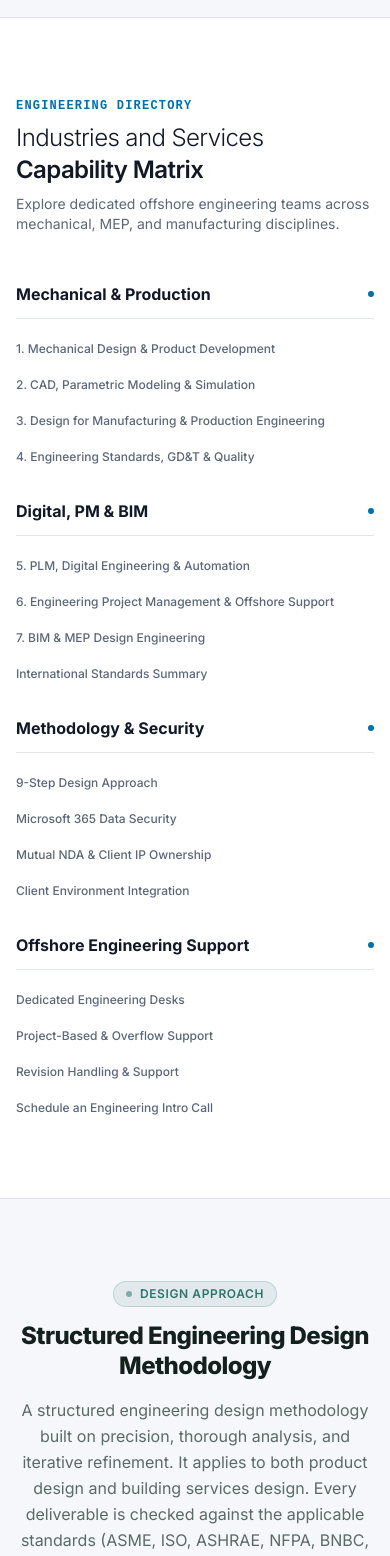
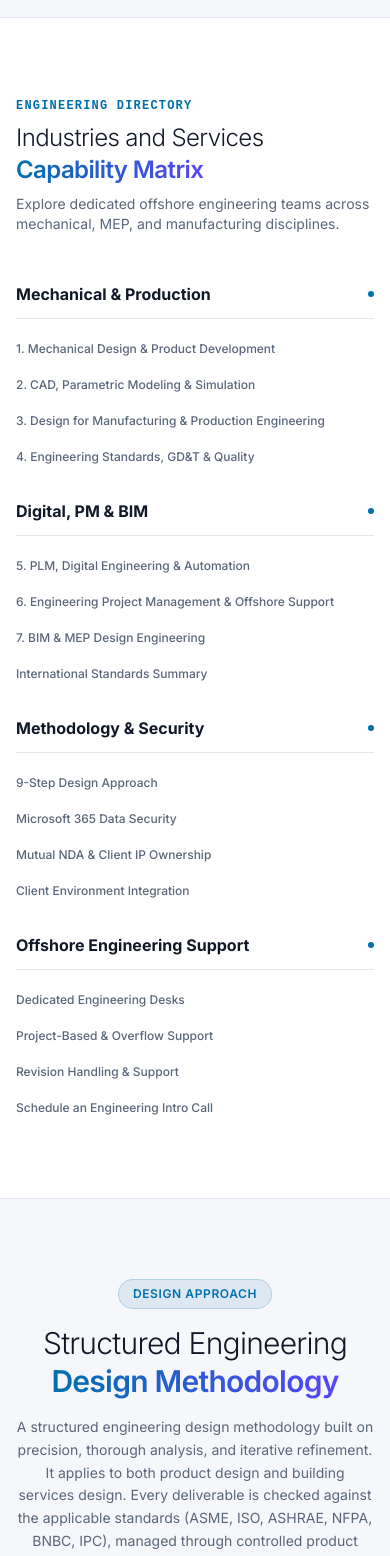
Before and after one commit to mdshafayatullahshanto/escalup, a React (Vite) app: page / in a window 390 px wide. Shown: the part 3580-5136 px from the top of the page. Built offline with nearby package versions, Linux system fonts and the light colour scheme; no server answers.

Commit message:
style(typography): apply signature gradient to key bold title words across sections

```diff
--- a/src/components/ContactSection.jsx
+++ b/src/components/ContactSection.jsx
@@ -123,7 +123,7 @@ export default function ContactSection({ onOpenCalendly }) {
 
           <h2 className="text-3xl sm:text-4xl md:text-5xl font-light text-[#111827] dark:text-white tracking-tight leading-tight mb-4">
             Request a{' '}
-            <span className="font-semibold text-[#111827] dark:text-white">
+            <span className="font-semibold bg-gradient-to-r from-[#0070AD] to-[#5846F6] bg-clip-text text-transparent">
               Detailed Engineering Quote.
             </span>
           </h2>
--- a/src/components/FAQAccordion.jsx
+++ b/src/components/FAQAccordion.jsx
@@ -30,7 +30,7 @@ export default function FAQAccordion() {
 
           <h2 className="text-3xl sm:text-4xl md:text-5xl font-light text-[#111827] dark:text-white tracking-tight leading-tight mb-4">
             Your Commonly{' '}
-            <span className="font-semibold text-[#111827] dark:text-white">
+            <span className="font-semibold bg-gradient-to-r from-[#0070AD] to-[#5846F6] bg-clip-text text-transparent">
               Asked Questions.
             </span>
           </h2>
--- a/src/components/IndustriesServicesLinks.jsx
+++ b/src/components/IndustriesServicesLinks.jsx
@@ -54,7 +54,10 @@ export default function IndustriesServicesLinks() {
             Engineering Directory
           </div>
           <h2 className="text-2xl sm:text-3xl md:text-4xl font-light text-[#111827] dark:text-white tracking-tight">
-            Industries and Services <span className="font-semibold">Capability Matrix</span>
+            Industries and Services{' '}
+            <span className="font-semibold bg-gradient-to-r from-[#0070AD] to-[#5846F6] bg-clip-text text-transparent">
+              Capability Matrix
+            </span>
           </h2>
           <p className="text-sm text-[#5A6679] dark:text-[#9BA8BA] mt-2">
             Explore dedicated offshore engineering teams across mechanical, MEP, and manufacturing disciplines.
--- a/src/components/OffshoreModel.jsx
+++ b/src/components/OffshoreModel.jsx
@@ -164,7 +164,10 @@ export default function OffshoreModel({ onOpenCalendly: _onOpenCalendly }) {
           </div>
 
           <h2 className="text-3xl sm:text-4xl md:text-5xl font-light text-[#111827] dark:text-white tracking-tight leading-tight mb-4">
-            Offshore Engineering Support
+            Dedicated Offshore{' '}
+            <span className="font-semibold bg-gradient-to-r from-[#0070AD] to-[#5846F6] bg-clip-text text-transparent">
+              Engineering Support
+            </span>
           </h2>
 
           <p className="text-base sm:text-lg text-[#0070AD] dark:text-[#38BDF8] font-medium mb-4">
@@ -404,7 +407,10 @@ export default function OffshoreModel({ onOpenCalendly: _onOpenCalendly }) {
               </Badge>
             </div>
             <h3 className="text-3xl sm:text-4xl font-light text-[#111827] dark:text-white tracking-tight mb-3">
-              Data Security & <span className="font-semibold">Client Environment</span>
+              Data Security &{' '}
+              <span className="font-semibold bg-gradient-to-r from-[#0070AD] to-[#5846F6] bg-clip-text text-transparent">
+                Client Environment
+              </span>
             </h3>
             <p className="text-sm sm:text-base text-[#475569] dark:text-[#9BA8BA] max-w-2xl mx-auto">
               Client data security is a core requirement of every Escalup engagement. We work under your rules, in your environment, when you require it.
--- a/src/components/ProcessTimeline.jsx
+++ b/src/components/ProcessTimeline.jsx
@@ -15,7 +15,6 @@ import {
   Wrench,
   RefreshCw
 } from 'lucide-react';
-import SectionHeading from './SectionHeading';
 
 const PHASES = [
   {
@@ -119,11 +118,23 @@ export default function ProcessTimeline() {
     <section id="process" className="py-20 md:py-28 bg-[#F6F7FB] dark:bg-[#080C0F] text-[#111827] dark:text-white border-b border-[#E2E6EE] dark:border-white/10 relative scroll-mt-12 transition-colors">
       <div className="w-full max-w-[1400px] mx-auto px-4 sm:px-6 md:px-8 lg:px-12">
 
-        <SectionHeading
-          eyebrow="Design Approach"
-          title="Structured Engineering Design Methodology"
-          subtitle="A structured engineering design methodology built on precision, thorough analysis, and iterative refinement. It applies to both product design and building services design. Every deliverable is checked against the applicable standards (ASME, ISO, ASHRAE, NFPA, BNBC, IPC), managed through controlled product data and change records, and prepared for real-world manufacturing or construction. The process stays adaptable to changing project requirements."
-        />
+        {/* Section Header */}
+        <div className="max-w-4xl mx-auto text-center mb-16 sm:mb-20">
+          <div className="inline-flex items-center gap-2 px-3.5 py-1.5 rounded-full text-xs font-semibold uppercase tracking-wider bg-[#0070AD]/10 text-[#0070AD] dark:text-[#38BDF8] border border-[#0070AD]/20 mb-4">
+            <span>Design Approach</span>
+          </div>
+
+          <h2 className="text-3xl sm:text-4xl md:text-5xl font-light text-[#111827] dark:text-white tracking-tight leading-tight mb-4">
+            Structured Engineering{' '}
+            <span className="font-semibold bg-gradient-to-r from-[#0070AD] to-[#5846F6] bg-clip-text text-transparent">
+              Design Methodology
+            </span>
+          </h2>
+
+          <p className="text-sm sm:text-base text-[#5A6679] dark:text-[#9BA8BA] leading-relaxed max-w-3xl mx-auto font-normal">
+            A structured engineering design methodology built on precision, thorough analysis, and iterative refinement. It applies to both product design and building services design. Every deliverable is checked against the applicable standards (ASME, ISO, ASHRAE, NFPA, BNBC, IPC), managed through controlled product data and change records, and prepared for real-world manufacturing or construction. The process stays adaptable to changing project requirements.
+          </p>
+        </div>
 
         {/* 3 Main Phase Columns */}
         <motion.div
--- a/src/components/SectionHeading.jsx
+++ b/src/components/SectionHeading.jsx
@@ -47,8 +47,8 @@ export default function SectionHeading({
     >
       {eyebrow && (
         <motion.div variants={itemVariants}>
-          <div className="inline-flex items-center gap-2 px-3 py-1 rounded-full text-xs font-semibold uppercase tracking-wider mb-3.5 bg-[#2E756E]/10 dark:bg-[#3B948A]/15 text-[#2E756E] dark:text-[#3B948A] border border-[#2E756E]/20 dark:border-[#3B948A]/30">
-            <span className="w-1.5 h-1.5 rounded-full bg-[#2E756E] animate-pulse"></span>
+          <div className="inline-flex items-center gap-2 px-3.5 py-1.5 rounded-full text-xs font-semibold uppercase tracking-wider mb-3.5 bg-[#0070AD]/10 text-[#0070AD] dark:text-[#38BDF8] border border-[#0070AD]/20">
+            <span className="w-1.5 h-1.5 rounded-full bg-[#0070AD] animate-pulse"></span>
             {eyebrow}
           </div>
         </motion.div>
@@ -56,7 +56,7 @@ export default function SectionHeading({
 
       <motion.h2
         variants={itemVariants}
-        className="text-2xl sm:text-3xl md:text-4xl font-extrabold tracking-tight leading-tight text-[#14201D] dark:text-[#E4EDE9]"
+        className="text-2xl sm:text-3xl md:text-4xl font-light tracking-tight leading-tight text-[#111827] dark:text-white"
       >
         {title}
       </motion.h2>
--- a/src/components/TopStoriesCarousel.jsx
+++ b/src/components/TopStoriesCarousel.jsx
@@ -217,7 +217,10 @@ export default function TopStoriesCarousel() {
               Featured Case Insights
             </div>
             <h2 className="text-2xl sm:text-3xl md:text-4xl font-light text-[#111827] dark:text-white tracking-tight">
-              Top Engineering <span className="font-semibold">Stories & Outcomes</span>
+              Top Engineering{' '}
+              <span className="font-semibold bg-gradient-to-r from-[#0070AD] to-[#5846F6] bg-clip-text text-transparent">
+                Stories & Outcomes
+              </span>
             </h2>
           </div>
 
```
